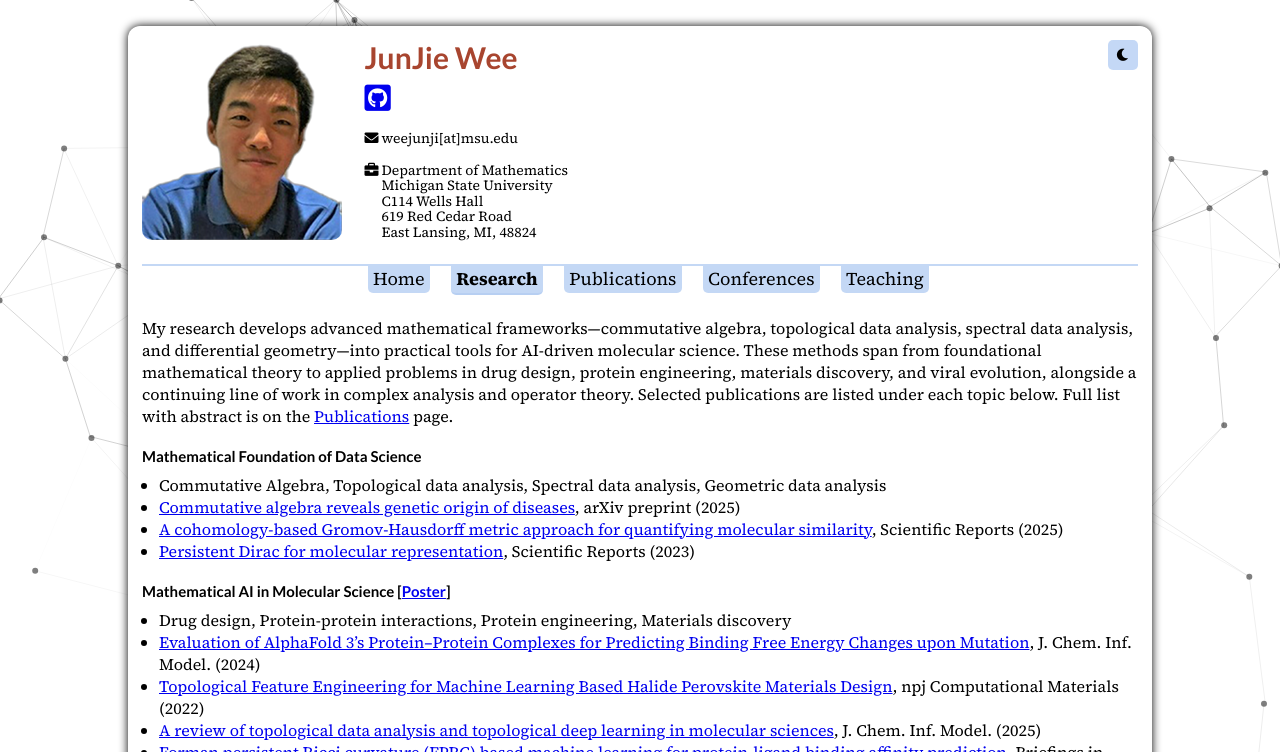
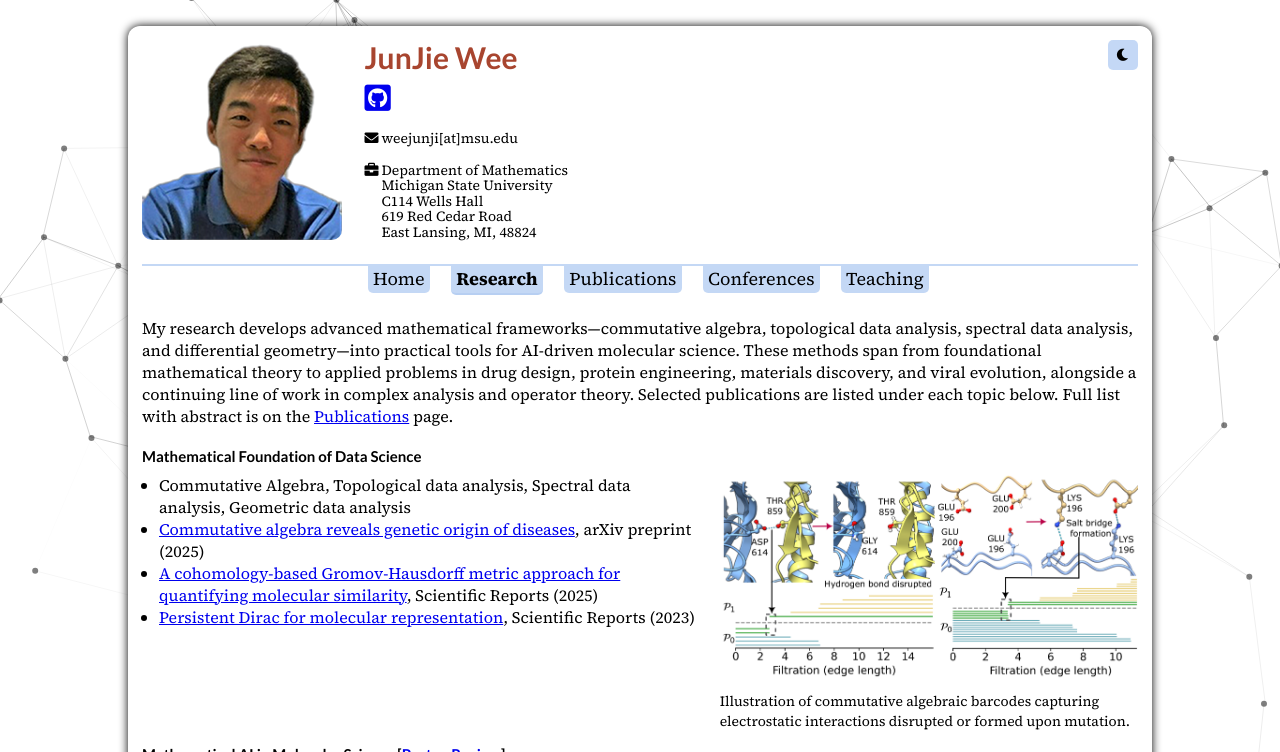
Before and after one commit to junjiewee/junjiewee.github.io, a Jekyll site: the page built from research.html, in a window 1280 px wide. Shown: the top 752 px of the page. Built offline with Jekyll 4.4.1, drawn with Linux system fonts in a browser that asks for light colours; nearby versions of some CDN libraries; a style sheet for code colours, icons or effects is not loaded; some of the changed text lies outside the part shown; grey boxes are pictures that could not be loaded.

Commit message:
Always default new visitors to light mode; rework research page figures
- head.html: drop the prefers-color-scheme fallback so a visitor with
  no stored preference always lands on light mode instead of following
  their OS dark-mode setting; the toggle and its localStorage
  persistence are unaffected
- research.html: add electrostatic.png (commutative algebraic barcodes
  figure) and persistent_curvature.png (persistent Ricci curvature +
  OPRC benchmark figure, combined from two source figures) to the
  Mathematical Foundation and Mathematical AI sections; swap the
  Mathematical AI reading-list entry for the review paper into a
  [Review] link beside [Poster]; trim the electrostatic.png caption
- style.css: narrow floated research figures from 50% to 42% width and
  add a .research-figure-wide opt-in (float:none, clear:both) for
  figures too tall/dense to float beside list text - clear:both is
  required to stop a preceding section's still-active float from
  squeezing a wide figure's <img> into a dead gap; also clear #ri h3
  headings so each new section starts below any prior float instead of
  getting squeezed into whatever column width is left beside it

```diff
--- a/_includes/head.html
+++ b/_includes/head.html
@@ -3,7 +3,7 @@
     <script>
     (function () {
       var stored = localStorage.getItem('theme');
-      var theme = stored || (window.matchMedia('(prefers-color-scheme: dark)').matches ? 'dark' : 'light');
+      var theme = stored || 'light';
       document.documentElement.setAttribute('data-theme', theme);
     })();
     </script>
--- a/css/style.css
+++ b/css/style.css
@@ -542,13 +542,25 @@
 
 .research-figure {
   float: right;
-  width: 50%;
+  width: 42%;
   margin: 0 0 1em 1.5em;
 }
 
-.research-figure figcaption {
-  font-size: 14px;
-  margin-top: 0.5em;
+/* Opt-in override for figures too tall/dense to float beside the list
+   text (e.g. a combined multi-panel image) - full-width block instead,
+   stacked above/below the surrounding text rather than squeezed next
+   to it. clear:both is required, not cosmetic: without it, a preceding
+   section's still-active float (e.g. electrostatic.png) shrinks the
+   inline space available to this figure's <img> at its starting
+   y-position, and since the image is wider than that leftover space it
+   gets pushed down to the next line where enough width opens up -
+   leaving a dead gap and rendering the image lower than its own
+   heading implies. */
+.research-figure.research-figure-wide {
+  float: none;
+  clear: both;
+  width: 100%;
+  margin: 0 0 1em 0;
 }
 
 @media screen and (max-width: 640px) {
@@ -560,6 +572,11 @@
     width: 100%;
     margin: 0 0 1em 0;
   }
+}
+
+.research-figure figcaption {
+  font-size: 14px;
+  margin-top: 0.5em;
 }
 
 
@@ -585,6 +602,11 @@
 
 #desc a{text-decoration: underline;}
 #ri a{text-decoration: underline;}
+/* Each topic's <h3> always starts below any still-active float from the
+   previous section's figure, rather than getting squeezed into whatever
+   leftover column width happens to remain beside it - the same float-
+   bleed issue .research-figure-wide's clear:both addresses for figures. */
+#ri h3{clear: both;}
 #news a{text-decoration: underline;}
 /* Date-above-description, not side-by-side columns. A two-column
    table forces a choice between a date column too narrow to hold
--- a/research.html
+++ b/research.html
@@ -8,6 +8,10 @@
                 <ul><li style="margin-left:0;list-style-type: none;">My research develops advanced mathematical frameworks&mdash;commutative algebra, topological data analysis, spectral data analysis, and differential geometry&mdash;into practical tools for AI-driven molecular science. These methods span from foundational mathematical theory to applied problems in drug design, protein engineering, materials discovery, and viral evolution, alongside a continuing line of work in complex analysis and operator theory. Selected publications are listed under each topic below. Full list with abstract is on the <a href="publications.html">Publications</a> page.</li></ul><br>
 
                 <h3>Mathematical Foundation of Data Science</h3>
+                <figure class="research-figure">
+                  <img style="width:100%" alt="Persistence barcodes of commutative algebraic facet ideals showing hydrogen bond disruption from the SARS-CoV-2 D614G mutation and salt bridge formation from a prion-disease Q196K mutation" src="electrostatic.png">
+                  <figcaption>Illustration of commutative algebraic barcodes capturing electrostatic interactions disrupted or formed upon mutation.</figcaption>
+                </figure>
                 <ul>
                   <li>Commutative Algebra, Topological data analysis, Spectral data analysis, Geometric data analysis</li>
                   <li><a href="https://doi.org/10.48550/arXiv.2509.26566" target="_blank">Commutative algebra reveals genetic origin of diseases</a>, arXiv preprint (2025)</li>
@@ -15,12 +19,15 @@
                   <li><a href="https://doi.org/10.1038/s41598-023-37853-z" target="_blank">Persistent Dirac for molecular representation</a>, Scientific Reports (2023)</li>
                 </ul><br>
 
-                <h3>Mathematical AI in Molecular Science [<a href="https://junjiewee.github.io/posters/MathAI%20-%20portrait.pdf" target="_blank">Poster</a>]</h3>
+                <h3>Mathematical AI in Molecular Science [<a href="https://junjiewee.github.io/posters/MathAI%20-%20portrait.pdf" target="_blank">Poster</a>, <a href="https://doi.org/10.1021/acs.jcim.5c02266" target="_blank">Review</a>]</h3>
+                <figure class="research-figure research-figure-wide">
+                  <img style="width:100%" alt="Simplicial complex filtration colored by persistent Ricci curvature with persistent statistics, and the OPRC model's atom-set decomposition of a protein-ligand complex benchmarked against existing scoring functions" src="persistent_curvature.png">
+                  <figcaption>Illustration of persistent Ricci curvature-based featurization for protein-ligand binding affinity prediction. Top: simplicial complex filtration colored by curvature, with persistent minimum, maximum, mean, and standard deviation tracked across 0-, 1-, and 2-simplices. Bottom: decomposition of a protein-ligand complex into atom-set bipartite graphs, with the resulting model (OPRC) benchmarked against existing scoring functions by Pearson correlation.</figcaption>
+                </figure>
                 <ul>
                   <li>Drug design, Protein-protein interactions, Protein engineering, Materials discovery</li>
                   <li><a href="https://doi.org/10.1021/acs.jcim.4c00976" target="_blank">Evaluation of AlphaFold 3&rsquo;s Protein&ndash;Protein Complexes for Predicting Binding Free Energy Changes upon Mutation</a>, J. Chem. Inf. Model. (2024)</li>
                   <li><a href="https://doi.org/10.1038/s41524-022-00883-8" target="_blank">Topological Feature Engineering for Machine Learning Based Halide Perovskite Materials Design</a>, npj Computational Materials (2022)</li>
-                  <li><a href="https://doi.org/10.1021/acs.jcim.5c02266" target="_blank">A review of topological data analysis and topological deep learning in molecular sciences</a>, J. Chem. Inf. Model. (2025)</li>
                   <li><a href="https://doi.org/10.1093/bib/bbab136" target="_blank">Forman persistent Ricci curvature (FPRC) based machine learning for protein-ligand binding affinity prediction</a>, Briefings in Bioinformatics (2021)</li>
                 </ul><br>
 
```
Also changed, not shown: electrostatic.png (added), 1 other file.
